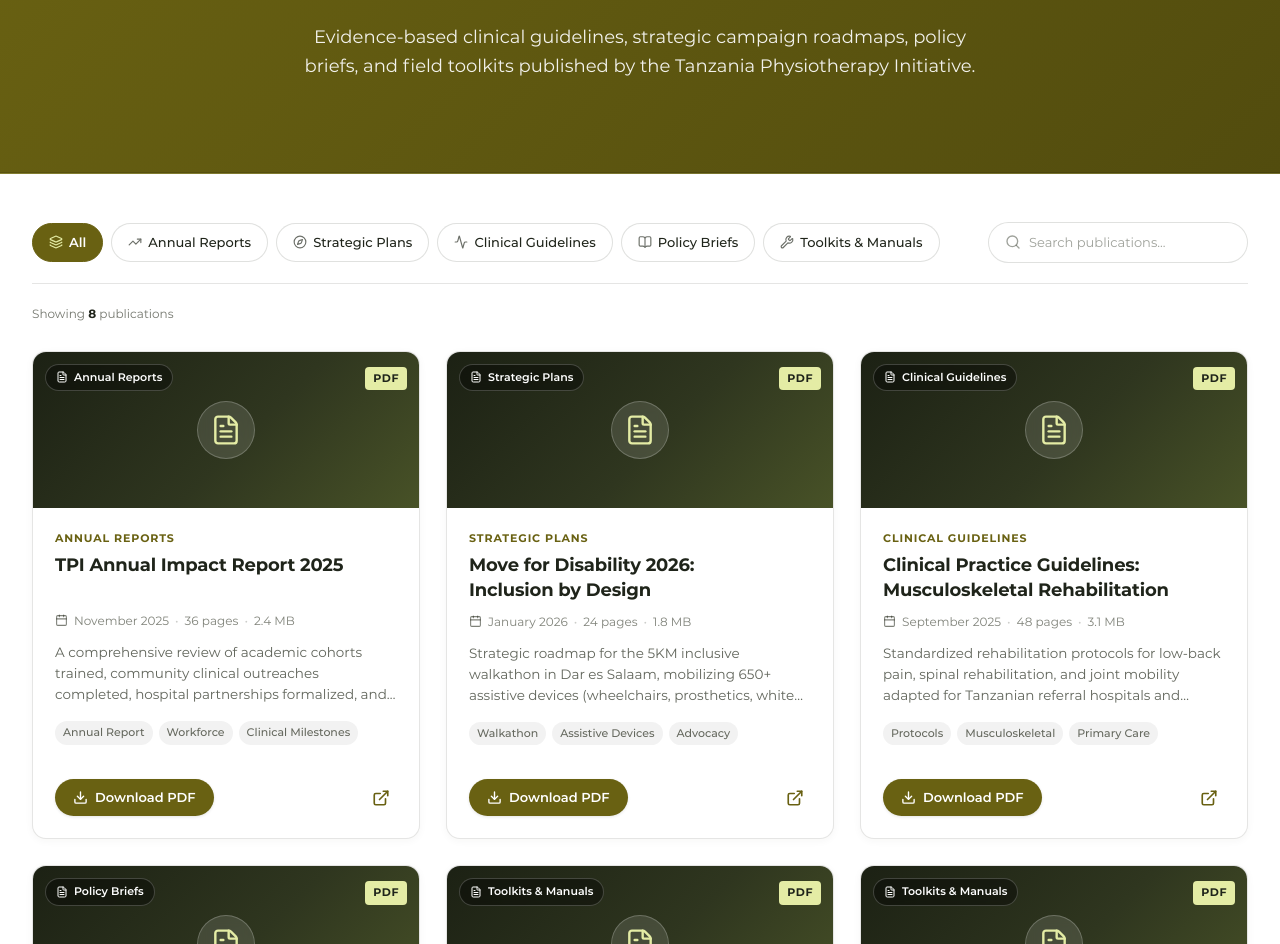
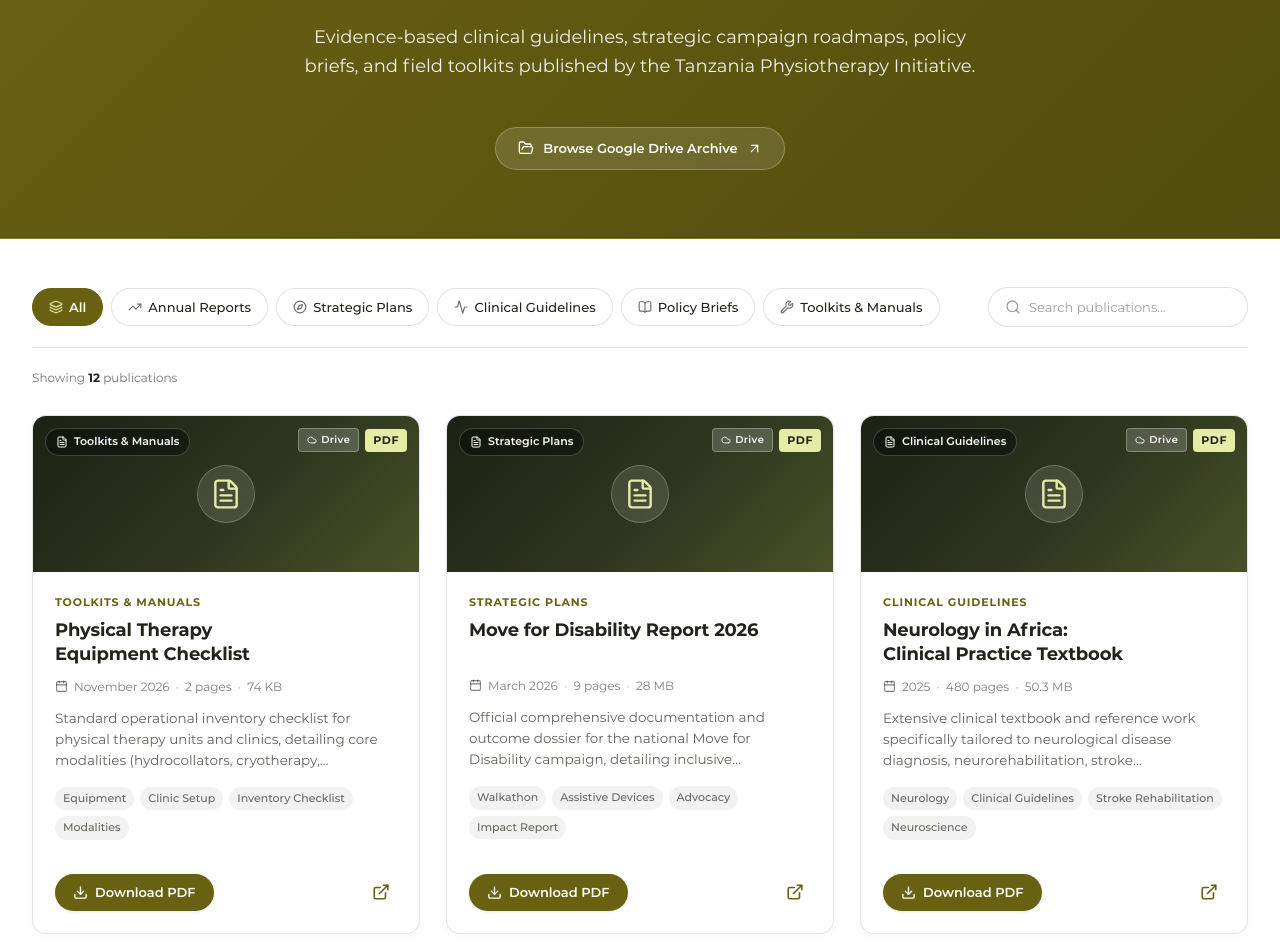
Before and after one commit to 0ero1n/physiotherapy-initiative-web, a Next.js app: page /resources in a window 1280 px wide. Shown: the part 188-1132 px from the top of the page. Built offline with nearby package versions, Linux system fonts and the light colour scheme.

Commit message:
feat(resources): add google drive repository docs and physical therapy equipment checklist

```diff
--- a/src/app/globals.css
+++ b/src/app/globals.css
@@ -3420,6 +3420,24 @@ h3,
   top: 12px;
   right: 12px;
   z-index: 2;
+  display: flex;
+  align-items: center;
+  gap: 6px;
+}
+
+.pub-cover-drive-badge {
+  display: inline-flex;
+  align-items: center;
+  gap: 4px;
+  padding: 3px 8px;
+  background: rgba(255, 255, 255, 0.18);
+  backdrop-filter: blur(8px);
+  color: var(--white);
+  font-size: 10px;
+  font-weight: 600;
+  border-radius: 4px;
+  border: 1px solid rgba(255, 255, 255, 0.28);
+  letter-spacing: 0.04em;
 }
 
 .pub-cover-pdf-badge {
@@ -3431,6 +3449,35 @@ h3,
   font-weight: 700;
   border-radius: 4px;
   letter-spacing: 0.05em;
+}
+
+.pub-hero-action-row {
+  margin-top: 22px;
+}
+
+.pub-hero-drive-btn {
+  display: inline-flex;
+  align-items: center;
+  gap: 9px;
+  padding: 10px 22px;
+  background: rgba(255, 255, 255, 0.12);
+  backdrop-filter: blur(8px);
+  border: 1.5px solid rgba(255, 255, 255, 0.24);
+  border-radius: 9999px;
+  color: var(--white);
+  font-family: var(--display);
+  font-size: 13px;
+  font-weight: 600;
+  text-decoration: none;
+  transition: all 0.25s cubic-bezier(0.16, 1, 0.3, 1);
+}
+
+.pub-hero-drive-btn:hover {
+  background: var(--lime);
+  border-color: var(--lime);
+  color: var(--ink);
+  transform: translateY(-2px);
+  box-shadow: 0 8px 20px rgba(0, 0, 0, 0.16);
 }
 
 .pub-cover-center-icon {
--- a/src/app/resources/page.tsx
+++ b/src/app/resources/page.tsx
@@ -17,8 +17,10 @@ import {
   FileText,
   LucideIcon,
   ArrowUpRight,
+  FolderOpen,
+  Cloud,
 } from "lucide-react";
-import { PUBLICATIONS, ResourceCategory, ResourceDocument } from "../../data/content";
+import { PUBLICATIONS, GOOGLE_DRIVE_FOLDER_URL, ResourceCategory, ResourceDocument } from "../../data/content";
 
 interface CategoryMeta {
   label: ResourceCategory;
@@ -66,6 +68,19 @@ export default function ResourcesPage() {
             Evidence-based clinical guidelines, strategic campaign roadmaps, policy briefs,
             and field toolkits published by the Tanzania Physiotherapy Initiative.
           </p>
+          <div className="pub-hero-action-row">
+            <a
+              href={GOOGLE_DRIVE_FOLDER_URL}
+              target="_blank"
+              rel="noopener noreferrer"
+              className="pub-hero-drive-btn"
+              title="Open Google Drive Shared Folder"
+            >
+              <FolderOpen size={16} aria-hidden="true" />
+              <span>Browse Google Drive Archive</span>
+              <ArrowUpRight size={15} aria-hidden="true" />
+            </a>
+          </div>
         </div>
       </section>
 
@@ -151,6 +166,12 @@ export default function ResourcesPage() {
                     </div>
 
                     <div className="pub-cover-top-right">
+                      {doc.isDriveSource && (
+                        <span className="pub-cover-drive-badge" title="Hosted on Google Drive Cloud Repository">
+                          <Cloud size={10} aria-hidden="true" />
+                          <span>Drive</span>
+                        </span>
+                      )}
                       <span className="pub-cover-pdf-badge">{doc.format}</span>
                     </div>
 
@@ -195,7 +216,9 @@ export default function ResourcesPage() {
                     <div className="pub-card-actions">
                       <a
                         href={doc.downloadUrl}
-                        download
+                        download={doc.downloadUrl.startsWith("http") ? undefined : true}
+                        target={doc.downloadUrl.startsWith("http") ? "_blank" : undefined}
+                        rel={doc.downloadUrl.startsWith("http") ? "noopener noreferrer" : undefined}
                         className="pub-download-btn"
                         title={`Download ${doc.title} (${doc.fileSize})`}
                       >
@@ -204,11 +227,11 @@ export default function ResourcesPage() {
                       </a>
 
                       <a
-                        href={doc.downloadUrl}
+                        href={doc.previewUrl || doc.driveUrl || doc.downloadUrl}
                         target="_blank"
                         rel="noopener noreferrer"
                         className="pub-preview-btn"
-                        title="Open document in new tab"
+                        title={doc.driveUrl ? "View document on Google Drive" : "Open document in new tab"}
                         aria-label={`Open ${doc.title} in new tab`}
                       >
                         <ExternalLink size={18} strokeWidth={2.2} aria-hidden="true" />
@@ -240,7 +263,17 @@ export default function ResourcesPage() {
         {/* Footer Collaboration Callout */}
         <div className="pub-collab-note">
           <p>
-            Need hard copies for your hospital library or seeking research collaboration?{" "}
+            Looking to explore our raw document repository or need research collaboration?{" "}
+            <a
+              href={GOOGLE_DRIVE_FOLDER_URL}
+              target="_blank"
+              rel="noopener noreferrer"
+              className="pub-collab-link"
+              style={{ marginRight: "16px" }}
+            >
+              <span>Explore Google Drive Archive</span>
+              <ArrowUpRight size={14} aria-hidden="true" />
+            </a>
             <Link href="/contact" className="pub-collab-link">
               <span>Contact our coordination desk</span>
               <ArrowUpRight size={14} aria-hidden="true" />
--- a/src/data/content.ts
+++ b/src/data/content.ts
@@ -561,6 +561,9 @@ export interface ResourceDocument {
   fileSize: string;
   format: "PDF";
   downloadUrl: string;
+  previewUrl?: string;
+  driveUrl?: string;
+  isDriveSource?: boolean;
   description: string;
   pages: number;
   author: string;
@@ -568,7 +571,109 @@ export interface ResourceDocument {
   tags?: string[];
 }
 
+export const GOOGLE_DRIVE_FOLDER_URL = "https://drive.google.com/drive/folders/1P8-0bhOQfAD8dXqDsyqAVrzVD7A1CE9f?usp=drive_link";
+
 export const PUBLICATIONS: ResourceDocument[] = [
+  {
+    id: "physical-therapy-equipment-checklist",
+    title: "Physical Therapy Equipment Checklist",
+    subtitle: "Essential Clinical Modalities, Rehabilitation Devices & Clinic Setup Standards",
+    category: "Toolkits & Manuals",
+    date: "November 2026",
+    year: "2026",
+    fileSize: "74 KB",
+    format: "PDF",
+    downloadUrl: "/documents/physical-therapy-equipment-checklist.pdf",
+    previewUrl: "https://drive.google.com/file/d/179Ev8PHql15DKZzmkTIV3C4Sgv-4EN5p/view?usp=sharing",
+    driveUrl: "https://drive.google.com/file/d/179Ev8PHql15DKZzmkTIV3C4Sgv-4EN5p/view?usp=sharing",
+    isDriveSource: true,
+    description:
+      "Standard operational inventory checklist for physical therapy units and clinics, detailing core modalities (hydrocollators, cryotherapy, electrotherapy, traction units), fitness apparatus, parallel bars, balance boards, and diagnostic accessories.",
+    pages: 2,
+    author: "Clinical Facilities & Operations Directorate",
+    featured: true,
+    tags: ["Equipment", "Clinic Setup", "Inventory Checklist", "Modalities"],
+  },
+  {
+    id: "move-for-disability-report-2026",
+    title: "Move for Disability Report 2026",
+    subtitle: "Strategic Campaign Blueprint, Walkathon Impact & Assistive Distribution Report",
+    category: "Strategic Plans",
+    date: "March 2026",
+    year: "2026",
+    fileSize: "28 MB",
+    format: "PDF",
+    downloadUrl: "https://drive.google.com/uc?export=download&id=1Gnhb_0FNuwjbKF-NJVdamoWdSzQ9NBmF",
+    previewUrl: "https://drive.google.com/file/d/1Gnhb_0FNuwjbKF-NJVdamoWdSzQ9NBmF/view?usp=sharing",
+    driveUrl: "https://drive.google.com/file/d/1Gnhb_0FNuwjbKF-NJVdamoWdSzQ9NBmF/view?usp=sharing",
+    isDriveSource: true,
+    description:
+      "Official comprehensive documentation and outcome dossier for the national Move for Disability campaign, detailing inclusive walkathons, public disability sensitization, multi-disciplinary screenings, and assistive device mobilization across Tanzania.",
+    pages: 9,
+    author: "National Organizing Committee & APSTA Alliance",
+    featured: true,
+    tags: ["Walkathon", "Assistive Devices", "Advocacy", "Impact Report"],
+  },
+  {
+    id: "neurology-in-africa",
+    title: "Neurology in Africa: Clinical Practice Textbook",
+    subtitle: "Practical Diagnostic Protocols and Neurorehabilitation in Resource-Limited Settings",
+    category: "Clinical Guidelines",
+    date: "2025",
+    year: "2025",
+    fileSize: "50.3 MB",
+    format: "PDF",
+    downloadUrl: "https://drive.google.com/uc?export=download&id=1YahKutXZwJw_IUgI9HR69rkfK8P6s6KX",
+    previewUrl: "https://drive.google.com/file/d/1YahKutXZwJw_IUgI9HR69rkfK8P6s6KX/view?usp=sharing",
+    driveUrl: "https://drive.google.com/file/d/1YahKutXZwJw_IUgI9HR69rkfK8P6s6KX/view?usp=sharing",
+    isDriveSource: true,
+    description:
+      "Extensive clinical textbook and reference work specifically tailored to neurological disease diagnosis, neurorehabilitation, stroke management, neuropathies, and infection-related neurological care adapted for African medical facilities.",
+    pages: 480,
+    author: "Clinical Neurology Working Group",
+    featured: true,
+    tags: ["Neurology", "Clinical Guidelines", "Stroke Rehabilitation", "Neuroscience"],
+  },
+  {
+    id: "the-physiotherapists-pocketbook",
+    title: "The Physiotherapist’s Pocketbook (3rd Edition)",
+    subtitle: "Essential Quick-Reference Guide for Respiratory, Neurological & Musculoskeletal Assessment",
+    category: "Toolkits & Manuals",
+    date: "2025",
+    year: "2025",
+    fileSize: "37.1 MB",
+    format: "PDF",
+    downloadUrl: "https://drive.google.com/uc?export=download&id=1y692AcGVYtxxjB8fHttDWAbcSBqm2hMH",
+    previewUrl: "https://drive.google.com/file/d/1y692AcGVYtxxjB8fHttDWAbcSBqm2hMH/view?usp=sharing",
+    driveUrl: "https://drive.google.com/file/d/1y692AcGVYtxxjB8fHttDWAbcSBqm2hMH/view?usp=sharing",
+    isDriveSource: true,
+    description:
+      "The premier on-ward reference handbook for physiotherapists and students. Features instant clinical measurement norms, neurological examination charts, cardiopulmonary values, joint mobilization protocols, and drug reference lists.",
+    pages: 412,
+    author: "Clinical Education Advisory Board",
+    featured: true,
+    tags: ["Pocketbook", "Assessment", "Musculoskeletal", "Quick Reference"],
+  },
+  {
+    id: "pain-textbook",
+    title: "Comprehensive Pain Textbook & Clinical Science",
+    subtitle: "Mechanisms, Evidence-Based Assessment, and Multidisciplinary Pain Rehabilitation",
+    category: "Clinical Guidelines",
+    date: "2025",
+    year: "2025",
+    fileSize: "121 MB",
+    format: "PDF",
+    downloadUrl: "https://drive.google.com/file/d/1Wy3fo00-0oSXNMjDAiW1a0VPAQwIOgrC/view?usp=sharing",
+    previewUrl: "https://drive.google.com/file/d/1Wy3fo00-0oSXNMjDAiW1a0VPAQwIOgrC/view?usp=sharing",
+    driveUrl: "https://drive.google.com/file/d/1Wy3fo00-0oSXNMjDAiW1a0VPAQwIOgrC/view?usp=sharing",
+    isDriveSource: true,
+    description:
+      "Authoritative clinical textbook examining neurobiology, pain taxonomy, chronic pain syndromic management, physical modality interventions, and exercise rehabilitation for acute and chronic musculoskeletal pain.",
+    pages: 620,
+    author: "International & Regional Pain Rehabilitation Consortium",
+    featured: true,
+    tags: ["Pain Management", "Clinical Science", "Neurophysiology", "Musculoskeletal"],
+  },
   {
     id: "tpi-annual-report-2025",
     title: "TPI Annual Impact Report 2025",
@@ -587,23 +692,6 @@ export const PUBLICATIONS: ResourceDocument[] = [
     tags: ["Annual Report", "Workforce", "Clinical Milestones"],
   },
   {
-    id: "move-for-disability-2026-blueprint",
-    title: "Move for Disability 2026: Inclusion by Design",
-    subtitle: "Strategic Campaign Blueprint & Assistive Device Distribution Framework",
-    category: "Strategic Plans",
-    date: "January 2026",
-    year: "2026",
-    fileSize: "1.8 MB",
-    format: "PDF",
-    downloadUrl: "/documents/move-for-disability-2026-blueprint.pdf",
-    description:
-      "Strategic roadmap for the 5KM inclusive walkathon in Dar es Salaam, mobilizing 650+ assistive devices (wheelchairs, prosthetics, white canes, crutches) and providing free community health screenings.",
-    pages: 24,
-    author: "National Organizing Committee & APSTA Alliance",
-    featured: true,
-    tags: ["Walkathon", "Assistive Devices", "Advocacy"],
-  },
-  {
     id: "clinical-guidelines-musculoskeletal-2025",
     title: "Clinical Practice Guidelines: Musculoskeletal Rehabilitation",
     subtitle: "Evidence-Based Protocols for Primary & Secondary Health Facilities in Tanzania",
@@ -617,7 +705,6 @@ export const PUBLICATIONS: ResourceDocument[] = [
       "Standardized rehabilitation protocols for low-back pain, spinal rehabilitation, and joint mobility adapted for Tanzanian referral hospitals and district healthcare centers.",
     pages: 48,
     author: "Clinical Education Advisory Board",
-    featured: true,
     tags: ["Protocols", "Musculoskeletal", "Primary Care"],
   },
   {
```
Also changed, not shown: 1 other file (tests, documents, lock files or other folders).
